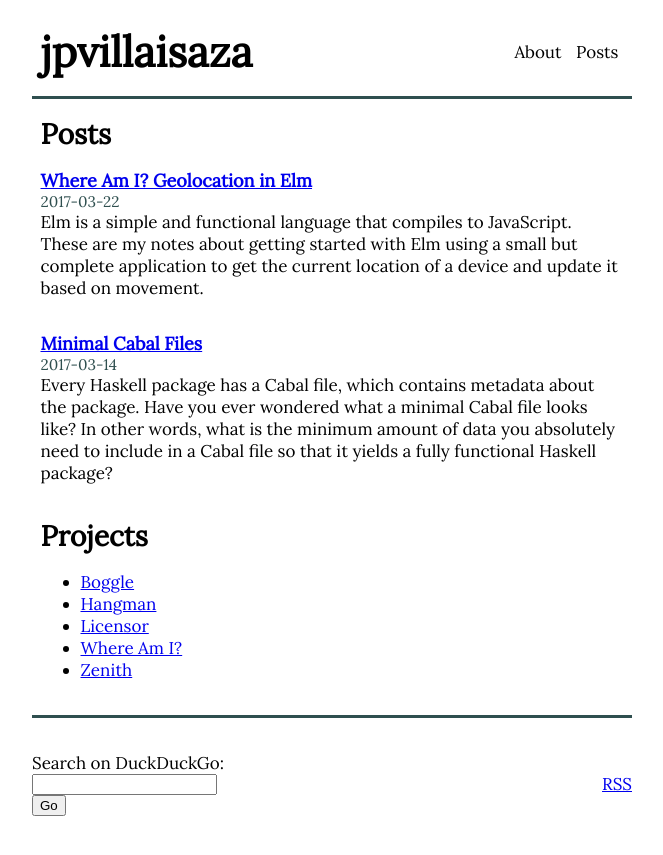
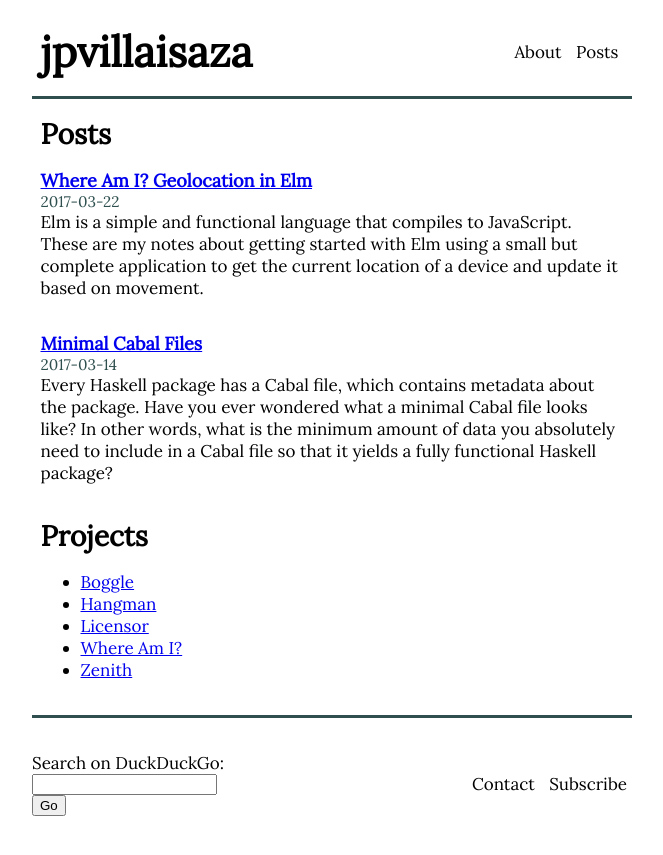
Before and after one commit to jpvillaisaza/jpvillaisaza.github.io, a Jekyll site: the page built from index.html, in a window 1280 px wide. Shown: the top 855 px of the page, without its empty margins (308-971 px from the left). Built offline with Jekyll 4.4.1, drawn with Linux system fonts in a browser that asks for light colours.

Commit message:
Add subscribe page

```diff
--- a/_includes/site-feed.html
+++ /dev/null
@@ -1,3 +0,0 @@
-<a class="site-feed" href="/feed.xml">
-  RSS
-</a>
--- /dev/null
+++ b/_includes/site-footer.html
@@ -0,0 +1,13 @@
+<footer class="site-footer">
+  {% include site-search.html %}
+  <nav class="site-footer-nav site-nav">
+    <ul>
+      <li>
+        <a href="/contact">Contact</a>
+      </li>
+      <li>
+        <a href="/subscribe">Subscribe</a>
+      </li>
+    </ul>
+  </nav>
+</footer>
--- a/_layouts/default.html
+++ b/_layouts/default.html
@@ -38,10 +38,7 @@
       <main>
         {{ content }}
       </main>
-      <footer class="site-footer">
-        {% include site-search.html %}
-        {% include site-feed.html %}
-      </footer>
+      {% include site-footer.html %}
     </div>
   </body>
 </html>
--- a/_sass/main.scss
+++ b/_sass/main.scss
@@ -100,11 +100,11 @@ footer.site-footer {
   grid-template-rows: auto auto auto;
   grid-template-areas:
     "site-search"
-    "site-feed";
+    "site-footer-nav";
 }
 
-.site-feed {
-  grid-area: site-feed;
+.site-footer-nav {
+  grid-area: site-footer-nav;
   text-align: center;
 }
 
@@ -123,9 +123,9 @@ footer.site-footer {
   footer.site-footer {
     grid-template-columns: 1fr 1fr;
     grid-template-areas:
-      "site-search site-feed";
+      "site-search site-footer-nav";
   }
-  .site-feed {
+  .site-footer-nav {
     text-align: right;
   }
   .site-search {
```
Also changed, not shown: subscribe.html (added, +9 -0 lines).
